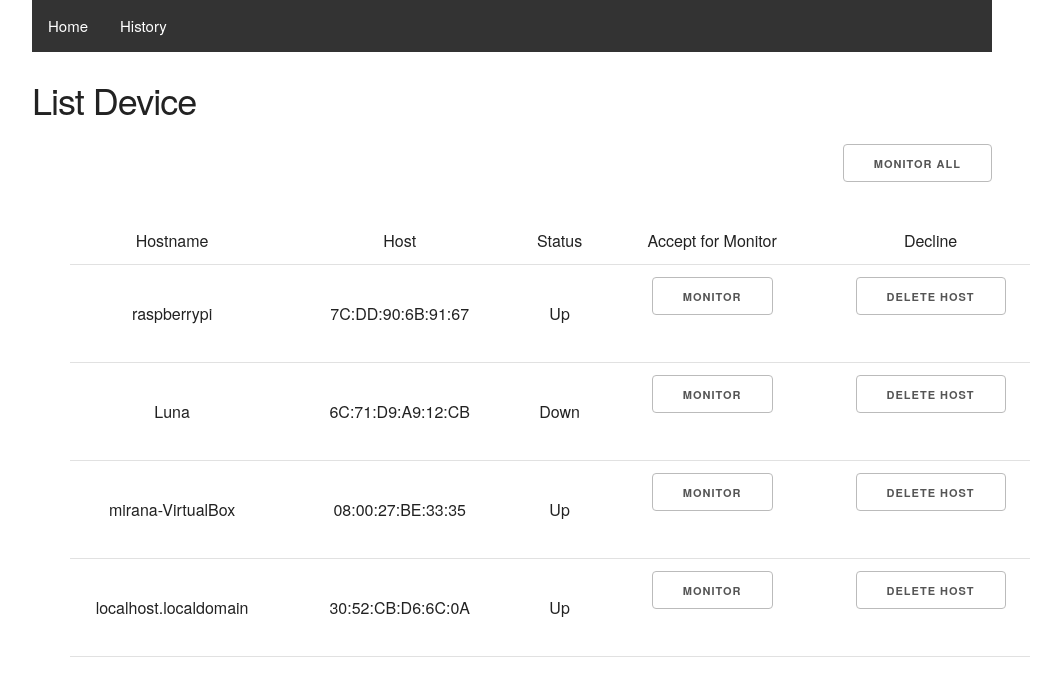
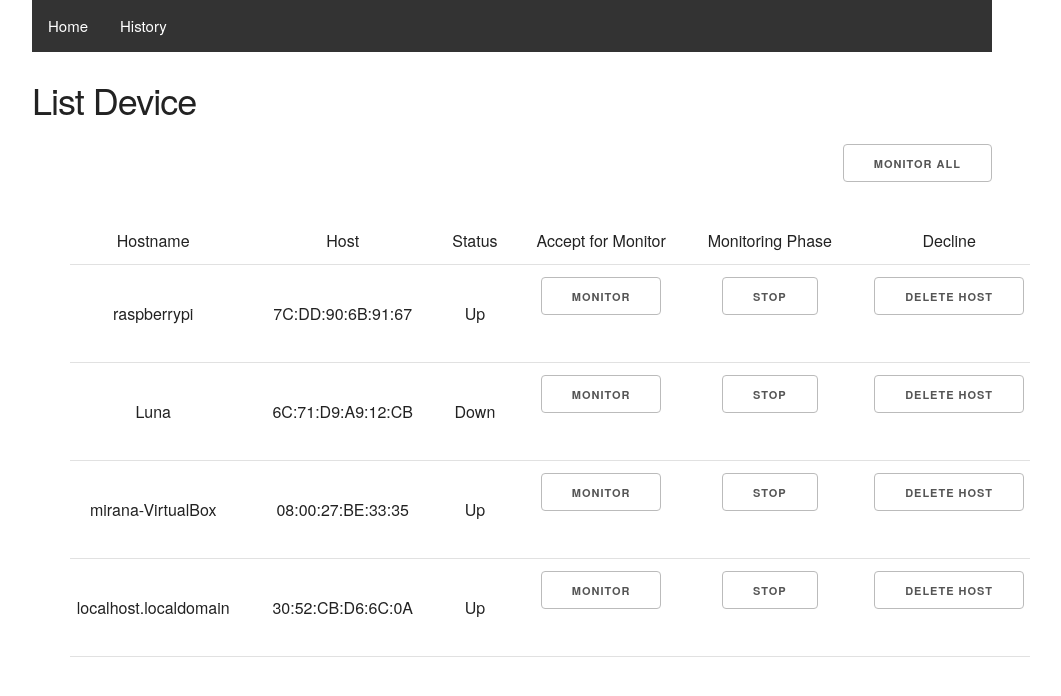
Before and after one commit to OckiFals/agent-monitoring, a Flask app: page / in a window 1280 px wide. Shown: the top 696 px of the page, without its empty margins (128-1189 px from the left). Run offline with Flask 2, Linux system fonts and the light colour scheme; data comes from the database, SQL or seed files in the repository; both versions use the stored data as it was after the commit.

Commit message:
add monitoring phase (start or stop) on Flask web app

```diff
--- a/monit-app-iot/app/templates/index.html
+++ b/monit-app-iot/app/templates/index.html
@@ -26,6 +26,7 @@
                 <td>Host</td>
                 <td>Status</td>
                 <td>Accept for Monitor</td>
+                <td>Monitoring Phase</td>
                 <td>Decline</td>
             </tr>
             </thead>
@@ -41,6 +42,19 @@
                          <input type="hidden" value="{{row['host']}}" name="host">
                      </form>
                  </td>
+
+                  <td>
+                     <form action="{{ url_for('monitoring_phase') }}" method="post">
+                         <button type="submit" class="button">
+                             {{ 'Stop' if row['phase'] == 'active' else 'Start' }}
+                         </button>
+                         <input type="hidden" value="{{row['host']}}" name="host">
+                         <input type="hidden"
+                                value="{{ 'stop' if row['phase'] == 'active' else 'active' }}"
+                                name="phase">
+                     </form>
+                 </td>
+
                  <td>
                      <form action="{{ url_for('delete_host') }}" method="post">
                          <button type="submit" class="button">Delete Host</button>
--- a/monit-app-iot/app/views.py
+++ b/monit-app-iot/app/views.py
@@ -18,7 +18,18 @@ def index():
 def monitor():
     selection = request.form['host']
     # host = models.Host.query.options(load_only('host'))
-    return render_template('monitor.html', host=selection)
+    return render_template('monitor.html', host=selection)\
+
+
+@app.route('/monitoring_phase', methods=['POST'])
+def monitoring_phase():
+    _host = request.form['host']
+    phase = request.form['phase']
+    host_obj = models.Host.query.filter_by(host=_host).first()
+    host_obj.phase = phase
+    models.db.session.commit()
+    # host = models.Host.query.options(load_only('host'))
+    return redirect('/')
 
 
 # return selection
```
Also changed, not shown: monit-app-iot/monitor.db.
